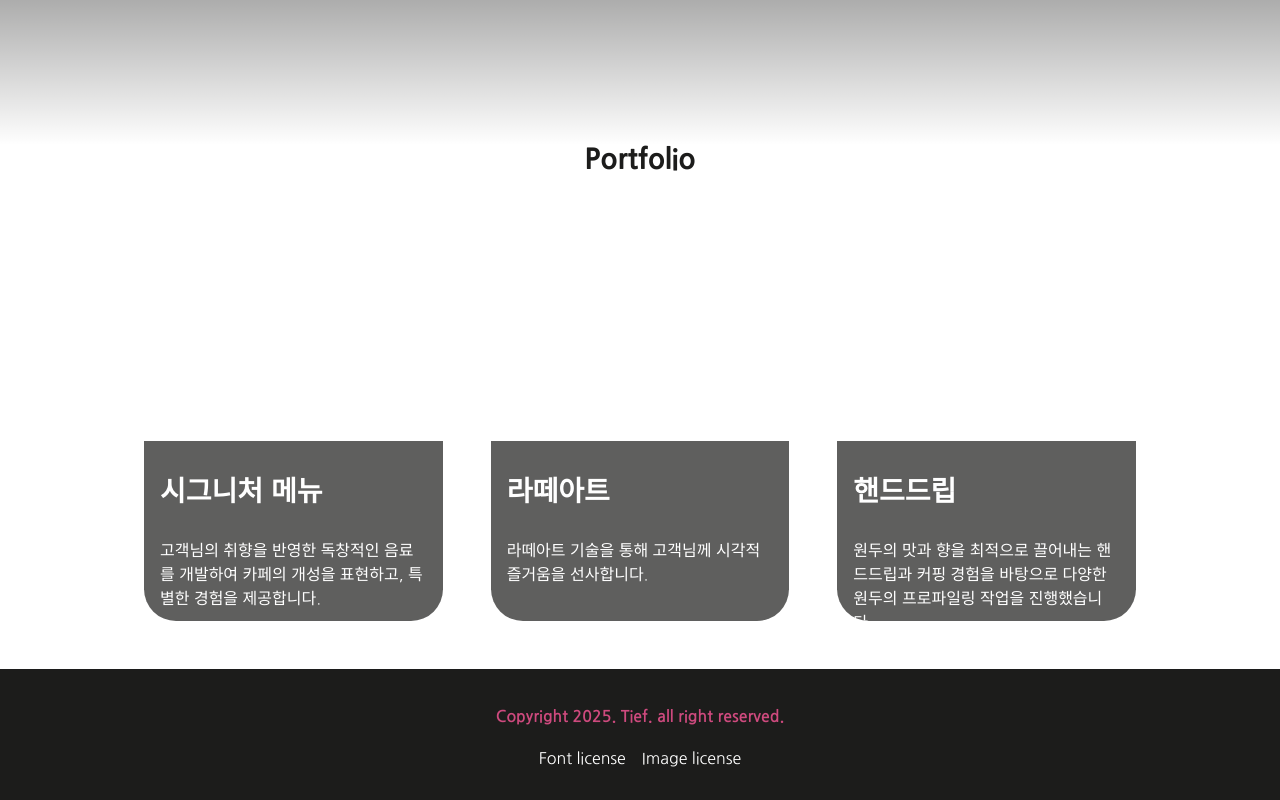
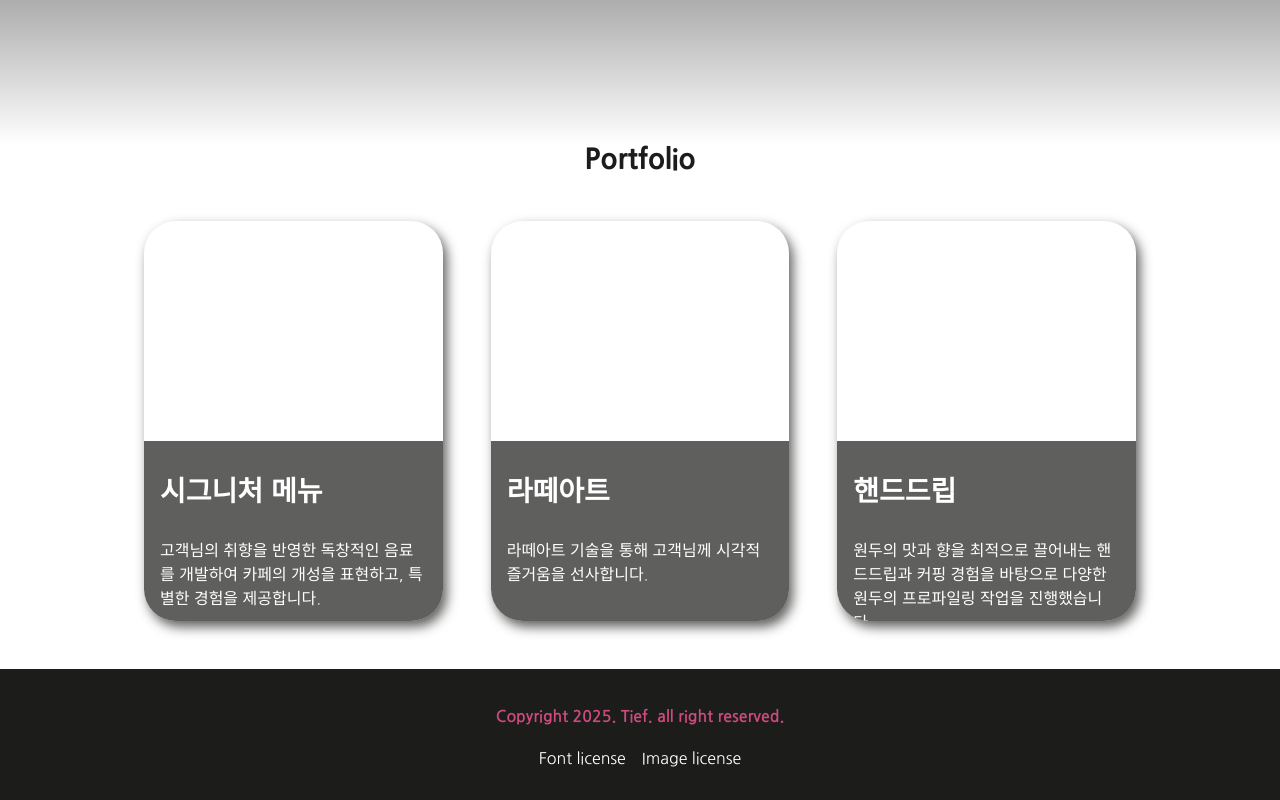
Before and after one commit to Ctist125/web-template, a plain HTML site: page portfolio_template/index.html in a window 1280 px wide. Shown: the part 1951-2751 px from the top of the page. Drawn offline with Linux system fonts and the light colour scheme.

Commit message:
portfolio section 그림자 수정 & license css 수정

```diff
--- a/portfolio_template/styles/font-license.css
+++ b/portfolio_template/styles/font-license.css
@@ -16,7 +16,7 @@ main {
   }
 }
 
-@media (min-width: 48rem) {
+@media (min-width: 64rem) {
   main {
     width: 64rem;
     margin: 0 auto;
--- a/portfolio_template/styles/image-license.css
+++ b/portfolio_template/styles/image-license.css
@@ -12,7 +12,7 @@
   }
 }
 
-@media (min-width: 48rem) {
+@media (min-width: 64rem) {
   main {
     width: 64rem;
     margin: 0 auto;
--- a/portfolio_template/styles/styles.css
+++ b/portfolio_template/styles/styles.css
@@ -128,6 +128,7 @@
   overflow: hidden;
   margin: var(--size-space-xlarge) 0 0 0;
   background-position: center center;
+  box-shadow: 4px 6px 12px var(--colora-gray-900-75);
 }
 
 .card ul {
```
Also changed, not shown: 1 other file.
